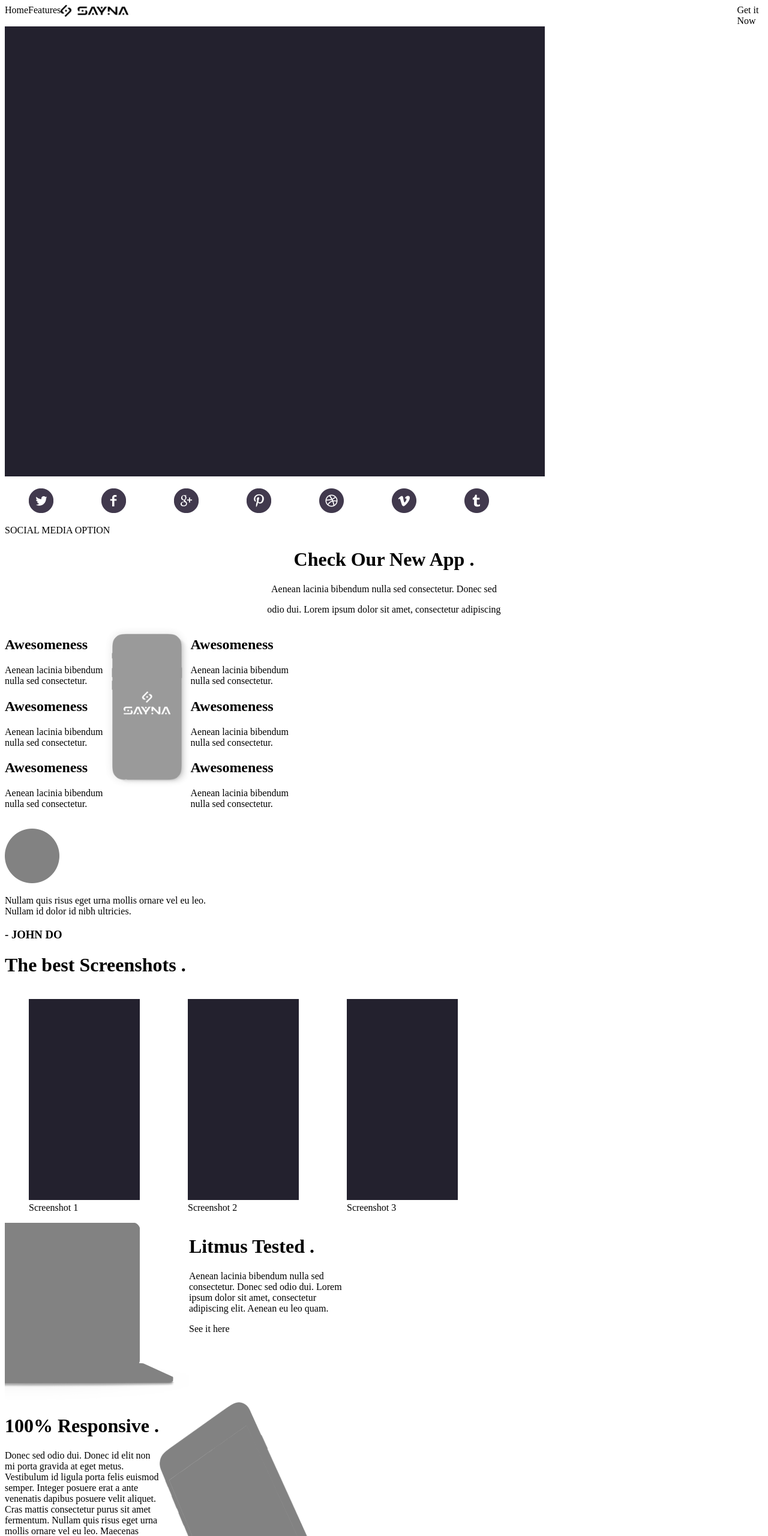
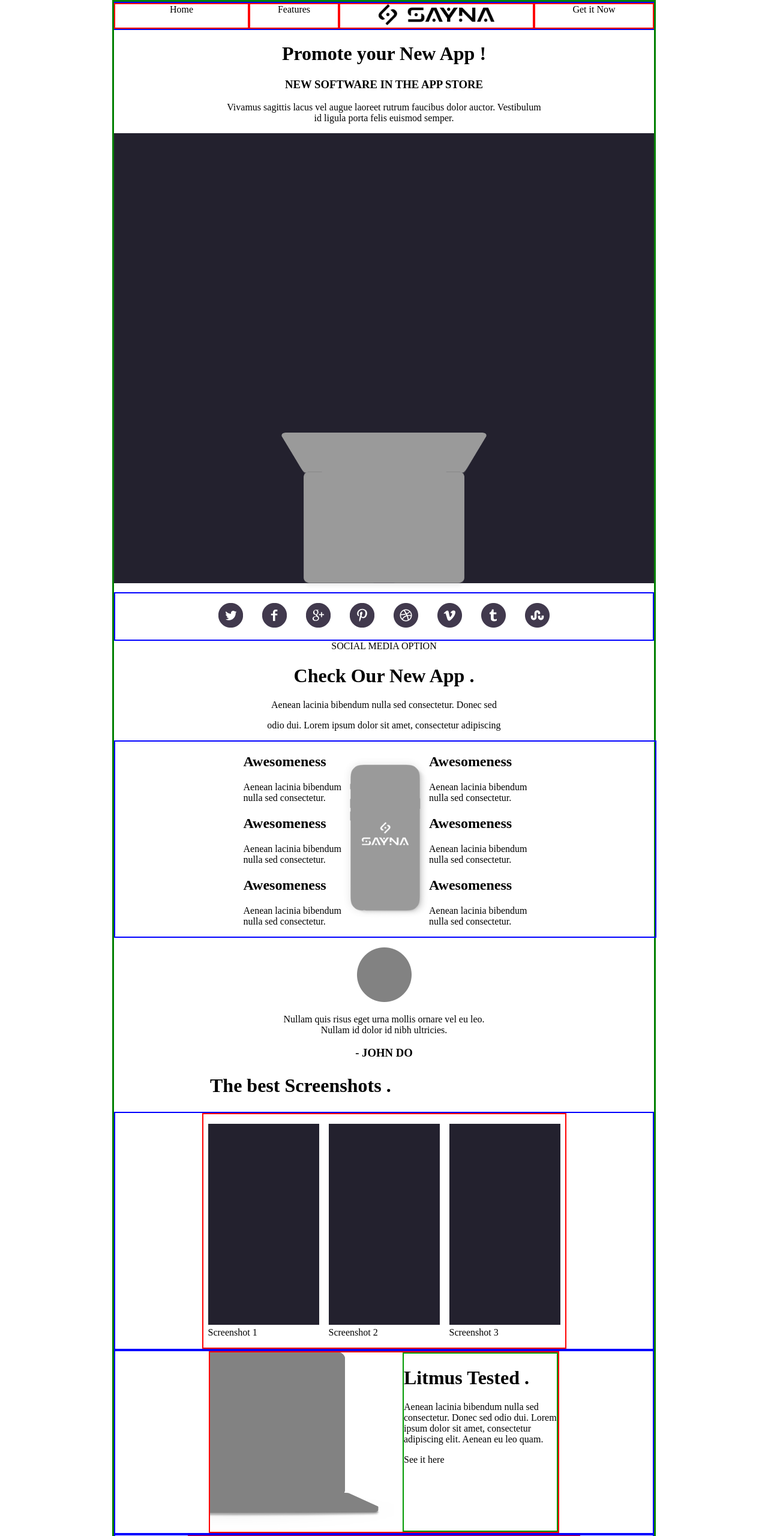
Before and after one commit to elielaurentraphael/Projet-html-css-exercice2, a plain HTML site: page index.html in a window 1280 px wide. Shown: the top 2560 px of the page at 60% size. Drawn offline with Linux system fonts and the light colour scheme.

Commit message:
Centrage des eléments (à suivre)

```diff
--- a/assets/css/style.css
+++ b/assets/css/style.css
@@ -1,15 +1,129 @@
+body {
+    border: 3px solid green;
+    width: 900px;
+    margin: 0 auto;
+}
+
+#deux,
+#trois,
+#quatre,
+#six,
+#huit,
+#dix,
+main>div.row {
+    border: 2px solid blue;
+    display: flex;
+    align-items: center;
+    justify-content: center;
+}
+
+#row {
+    display: flex;
+    margin: 0;
+}
+
+#trois #row figure {
+    margin: 1em 1em;
+}
+
+.grid-container {
+    margin: auto;
+    display: grid;
+    grid-template-columns: 225px 150px 325px 200px;
+}
+
 .row {
     display: flex;
+    width: 900px;
 }
 
-nav.row div img {
-    width: 10%;
+header div.row p {
+    width: 25%;
+}
+
+.grid-container div {
+    border: 2px solid red;
+    text-align: center;
+}
+
+.grid-container div img {
+    width: 60%;
 }
 
 .center {
     text-align: center;
 }
 
+#cinq {
+    display: flex;
+}
+
+.cinq {
+    display: flex;
+    width: 580px;
+}
+
+main>#quatre>#cinq>figure {
+    margin: 16px 8px;
+}
+
+main>h1 {
+    margin: 25px 160px;
+}
+
+#sept {
+    margin-left: 14px;
+}
+
+#neuf {
+    display: flex;
+    width: 650px;
+}
+
+#neuf div {
+    margin-left: 30px;
+}
+
+#dix .row div {
+    border: 2px solid red;
+}
+
+#dix .row .dix img {
+    margin-top: 20px;
+    margin-bottom: 10px;
+    margin-left: 135px;
+}
+
+#dix .row .dix p {
+    width: 300px;
+    margin-top: 0px;
+    margin-right: 0;
+    margin-bottom: 8px;
+    margin-left: 135px;
+}
+
+.dix {
+    width: 450px;
+}
+
+.onze {
+    width: 114px;
+}
+
+#onze {
+    width: 300px;
+    padding-left: 35px;
+}
+
+.onze p,
+.onze h2 {
+    margin-left: 17px;
+}
+
 footer div.row div img {
-    width: 20%;
+    width: 40%;
 }
+
+#un {
+    margin-top: -255px;
+}
--- a/index.html
+++ b/index.html
@@ -11,19 +11,34 @@
 
 <body>
     <header>
-        <nav class="row">
+        <div id="deux">
+            <div class="grid-container">
                 <div>Home</div>
                 <div>Features</div>
                 <div><img src="assets\img\SAYNA_Horizontal_-_Noir.png" alt=""></div>
                 <div>Get it Now</div>
-        </nav>
-        <div class="header">
+            </div>
+        </div>
+        <div class="center">
+            <h1>Promote your New App !</h1>
+            <h3>NEW SOFTWARE IN THE APP STORE</h3>
+            <p>
+                Vivamus sagittis lacus vel augue laoreet rutrum faucibus dolor auctor. Vestibulum<br> id ligula porta felis euismod semper.
+            </p>
+        </div>
+        <div class="row, center">
+            <div>
                 <img src="assets\img\header_bg.jpg" alt="">
+            </div>
+            <div id="un">
+                <img src="assets\img\ordinateur.png" alt="">
+            </div>
         </div>
     </header>
 
     <main>
-        <div class="row">
+        <div id="trois">
+            <div id="row">
                 <figure>
                     <img src="assets\img\social_icon1.png" alt="">
                 </figure>
@@ -46,10 +61,11 @@
                     <img src="assets\img\social_icon7.png" alt="">
                 </figure>
                 <figure>
-                <img src="assets\img\social_icon18.png" alt="">
+                    <img src="assets\img\social_icon8.png" alt="">
                 </figure>
             </div>
-        <div>
+        </div>
+        <div class="center">
             SOCIAL MEDIA OPTION
         </div>
         <div class="center">
@@ -78,14 +94,14 @@
                 <p>Aenean lacinia bibendum<br> nulla sed consectetur.</p>
             </div>
         </div>
-        <div>
+        <div class="center">
             <p><img src="assets\img\avatar_91px_1.png" alt=""></p>
             <p>Nullam quis risus eget urna mollis ornare vel eu leo.<br> Nullam id dolor id nibh ultricies.</p>
             <h3>- JOHN DO</h3>
         </div>
-        <div>
         <h1>The best Screenshots .</h1>
-            <div class="row">
+        <div id="quatre">
+            <div id="cinq" style="border: 2px solid #f00;">
                 <figure>
                     <img src="assets\img\image_185px_1.jpg" alt="">
                     <figcaption>Screenshot 1</figcaption>
@@ -100,11 +116,12 @@
                 </figure>
             </div>
         </div>
-        <div class="row">
+        <div id="six">
+            <div class="cinq" style="border: 2px solid #f00;">
                 <div>
-                <img src="assets\img\dzdzd.png" alt="">
+                    <img src=" assets\img\dzdzd.png " alt=" ">
                 </div>
-            <div>
+                <div id="sept" style="border: 2px solid #090;">
                     <h1>Litmus Tested .</h1>
                     <p>
                         Aenean lacinia bibendum nulla sed<br> consectetur. Donec sed odio dui. Lorem<br> ipsum dolor sit amet, consectetur<br> adipiscing elit. Aenean eu leo quam.
@@ -112,8 +129,10 @@
                     <p>See it here</p>
                 </div>
             </div>
-        <div class="row">
-            <div>
+        </div>
+        <div id="huit">
+            <div id="neuf" style="border: 2px solid #f00;">
+                <div style="border: 2px solid #090;">
                     <h1>100% Responsive .</h1>
                     <p>
                         Donec sed odio dui. Donec id elit non<br> mi porta gravida at eget metus.<br> Vestibulum id ligula porta felis euismod<br> semper. Integer posuere erat a ante<br> venenatis dapibus posuere velit aliquet.<br> Cras mattis consectetur
@@ -122,41 +141,44 @@
                     <p>Visit Website</p>
                 </div>
                 <div>
-                <img src="assets\img\image_300px_2.png" alt="">
+                    <img src="assets\img\image_300px_2.png " alt=" ">
+                </div>
             </div>
         </div>
     </main>
 
     <footer>
-        <div class="row">
-            <div>
-                <img src="assets\img\SAYNA_Horizontal_-_Noir.png" alt="">
+        <div id="dix">
+            <div class="row ">
+                <div class="dix">
+                    <img src="assets\img\SAYNA_Horizontal_-_Noir.png " alt=" ">
                     <p>
                         Donec sed odio dui. Donec id elit non mi<br> porta gravida at eget metus. Vestibulum id<br> ligula porta felis euismod semper. Nullam<br> quis risus eget urna.
                     </p>
                 </div>
-            <div>
+                <div class="onze">
                     <h2>INFO</h2>
                     <p>
                         Website<br> Features<br> Appstore<br> Unsubscribe
                     </p>
                 </div>
-            <div>
+                <div id="onze">
                     <h2>CONTACT</h2>
                     <p>
-                    SAYNA SARL<br>Business Center 2ème étage à gauche<br>Tanjombato 101 Antananarivo NIF:5002<br>997 537 stat:85497 11 2018 010389<br>Madagasi
+                        SAYNA SARL<br>Business Center 2ème étage à gauche<br>Tanjombato 101 Antananarivo NIF:5002<br>997 537 stat:85497 11 2018 010389<br>Madagasikara
                     </p>
                 </div>
             </div>
-        <div class="row">
+        </div>
+        <div class="row ">
             <div>
                 <p>Copyright Sayna 2016 - All Rights Reserved</p>
             </div>
-            <div class="row">
-                <img src="assets\img\social_icon_19px_1.png" alt="">
-                <img src="assets\img\social_icon_19px_2.png" alt="">
-                <img src="assets\img\social_icon_19px_3.png" alt="">
-                <img src="assets\img\social_icon_19px_4.png" alt="">
+            <div class="row ">
+                <img src="assets\img\social_icon_19px_1.png " alt=" ">
+                <img src="assets\img\social_icon_19px_2.png " alt=" ">
+                <img src="assets\img\social_icon_19px_3.png " alt=" ">
+                <img src="assets\img\social_icon_19px_4.png " alt=" ">
             </div>
         </div>
     </footer>
```
Lines whose indentation alone changed are shown as unchanged.
